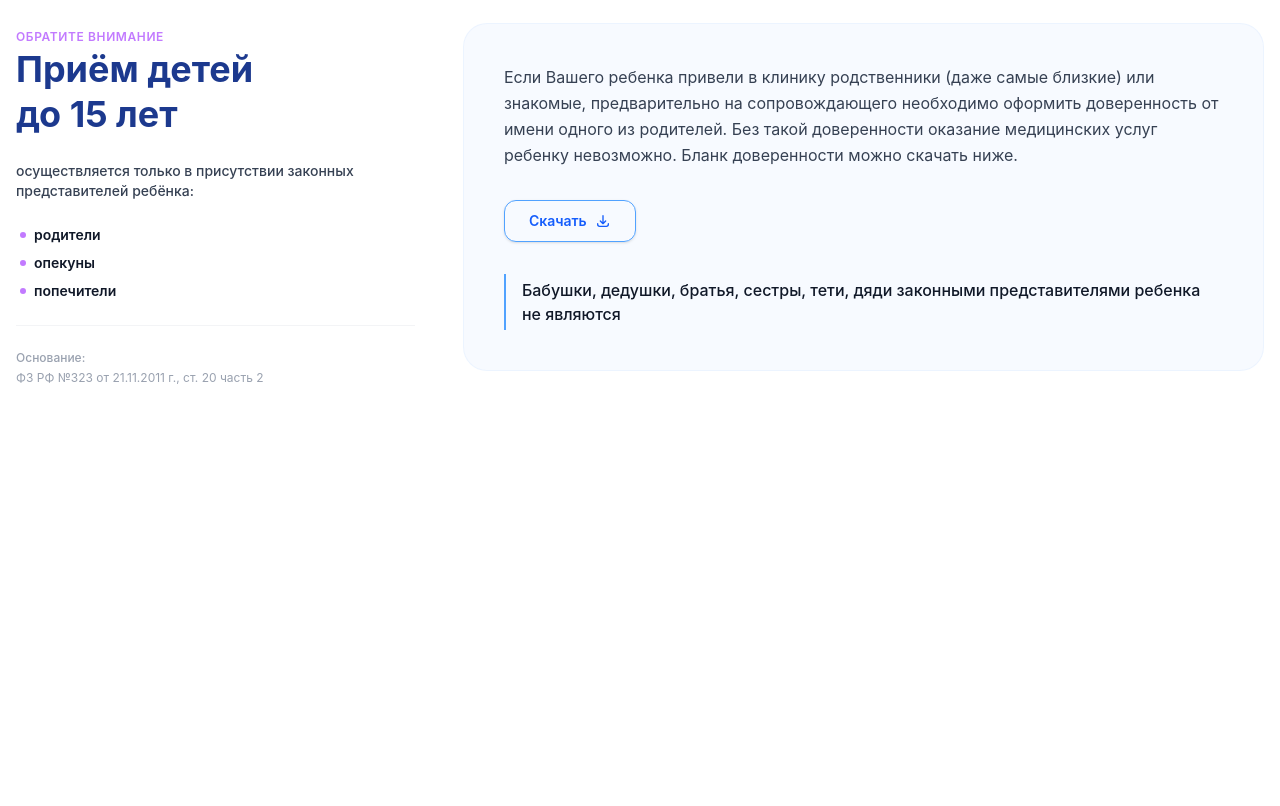
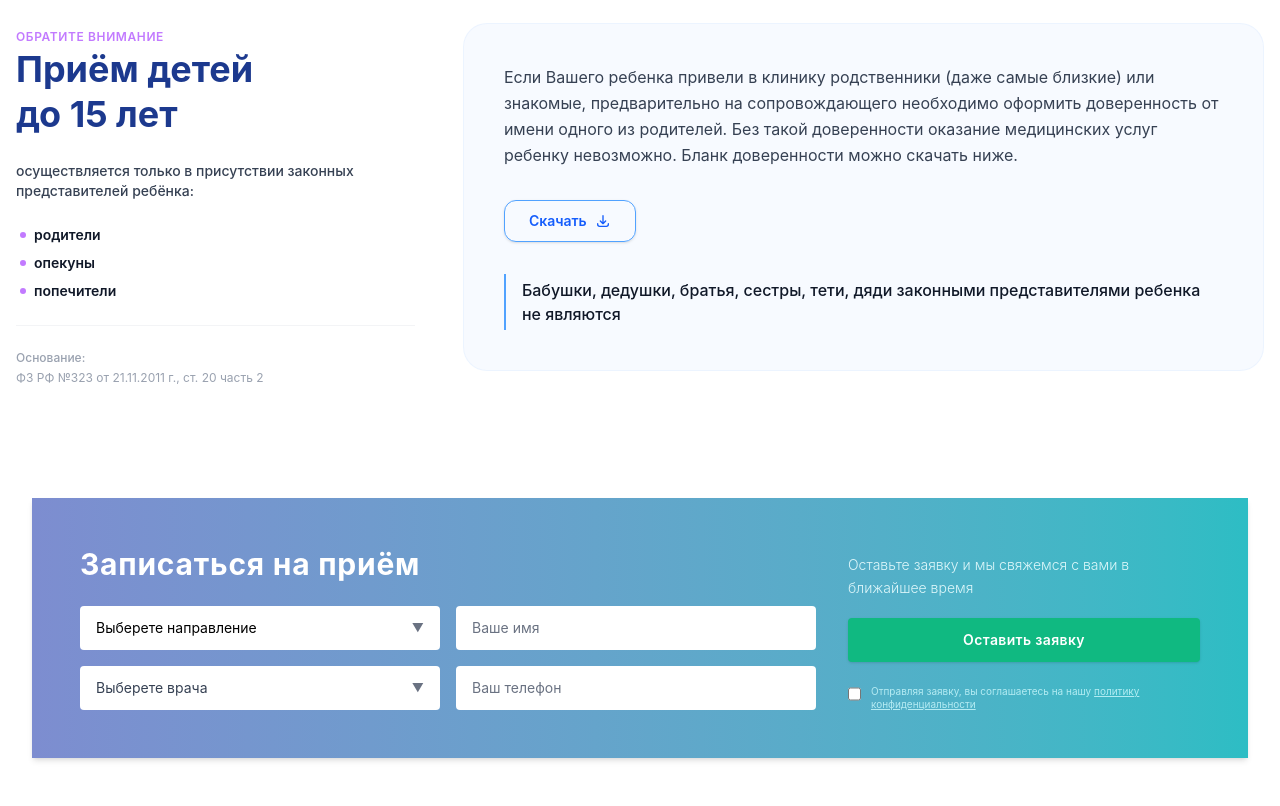
Before and after one commit to tabarovahadica46-source/exam.week4, a website: page src/sm1-p2.html in a window 1280 px wide. Shown: the part 1412-2218 px from the top of the page. Before the commit the page ends 1862 px from the top, so only its background shows below. Drawn offline with nearby package versions, Linux system fonts and the light colour scheme; files that its build step writes are made by us from their sources.

Commit message:
3 section for 2 page and fix " / fix' ;

```diff
--- a/src/sm1-p2.html
+++ b/src/sm1-p2.html
@@ -256,5 +256,95 @@
   </div>
 </section>
 
+<section class="w-full bg-white py-12 px-4 sm:px-6 lg:px-8 font-sans">
+  <div class="max-w-7xl mx-auto">
+
+    <div class="bg-gradient-to-r to-[#2DBDC4] from-[#7D8DD0] text-white p-6 md:p-10 lg:p-12 shadow-md">
+      <div class="grid grid-cols-1 lg:grid-cols-12 gap-8 items-start">
+
+
+        <div class="lg:col-span-8 space-y-6">
+          <h2 class="text-2xl md:text-3xl font-bold tracking-wide">
+            Записаться на приём
+          </h2>
+
+          <div class="grid grid-cols-1 md:grid-cols-2 gap-4">
+
+
+            <div class="relative">
+              <select class="w-full bg-[white] text-black text-xs sm:text-sm px-4 py-3 rounded appearance-none focus:outline-none focus:ring-2 focus:ring-cyan-300 cursor-pointer">
+                <option value="" disabled selected hidden>Выберете направление</option>
+              </select>
+              <div class="pointer-events-none absolute inset-y-0 right-0 flex items-center px-4 text-gray-500 text-xs">
+                ▼
+              </div>
+            </div>
+
+
+            <div>
+              <input
+                type="text"
+                placeholder="Ваше имя"
+                class="w-full bg-[white] text-black text-xs sm:text-sm px-4 py-3 rounded placeholder-gray-500 focus:outline-none focus:ring-2 focus:ring-cyan-300"
+              />
+            </div>
+
+            <div class="relative">
+              <select class="w-full bg-[white] text-gray-700 text-xs sm:text-sm px-4 py-3 rounded appearance-none focus:outline-none focus:ring-2 focus:ring-cyan-300 cursor-pointer">
+                <option value="" disabled selected hidden>Выберете врача</option>
+                <option value="1">Name</option>
+                <option value="2">Name</option>
+              </select>
+              <div class="pointer-events-none absolute inset-y-0 right-0 flex items-center px-4 text-gray-500 text-xs">
+                ▼
+              </div>
+            </div>
+
+
+            <div>
+              <input
+                type="tel"
+                placeholder="Ваш телефон"
+                class="w-full bg-[white] text-black text-xs sm:text-sm px-4 py-3 rounded placeholder-gray-500 focus:outline-none focus:ring-2 focus:ring-cyan-300"
+              />
+            </div>
+
+          </div>
+        </div>
+
+
+        <div class="lg:col-span-4 flex flex-col justify-between h-full space-y-4 lg:pt-2">
+
+
+          <p class="text-xs sm:text-sm text-cyan-50/90 leading-relaxed font-light">
+            Оставьте заявку и мы свяжемся с вами в ближайшее время
+          </p>
+
+
+          <button type="submit" class="w-full bg-[#10b981] text-white text-xs sm:text-sm font-semibold py-3 px-6 rounded shadow-sm transition-colors tracking-wide">
+            Оставить заявку
+          </button>
+
+
+          <label class="flex items-start gap-2.5 cursor-pointer group select-none pt-1">
+            <input
+              type="checkbox"
+              class="mt-0.5 rounded bg-transparent border border-white text-cyan-600 focus:ring-0 focus:ring-offset-0 w-3.5 h-3.5 cursor-pointer"
+              required
+            />
+            <span class="text-[10px] text-cyan-100/80 leading-tight group-hover:text-white transition-colors">
+              Отправляя заявку, вы соглашаетесь на нашу
+              <a href="#" class="underline hover:text-white">политику конфиденциальности</a>
+            </span>
+          </label>
+
+        </div>
+
+      </div>
+    </div>
+
+  </div>
+</section>
+
 </body>
 </html>
```
